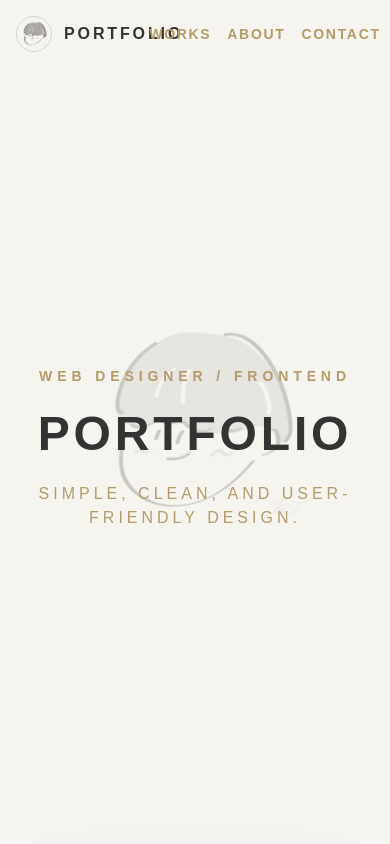
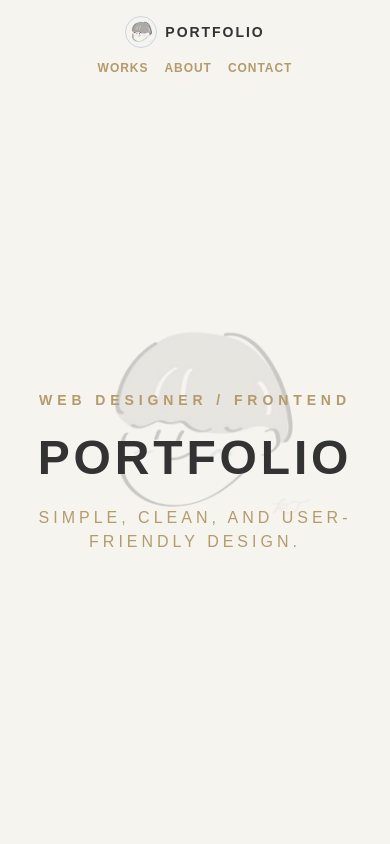
Before and after one commit to ken-220/portfolio-site, a Next.js app: page / in a window 390 px wide. Shown: the top 844 px of the page. Built offline with nearby package versions, Linux system fonts and the light colour scheme.

Commit message:
fix: responsive header layout

```diff
--- a/components/SiteHeader.tsx
+++ b/components/SiteHeader.tsx
@@ -14,7 +14,6 @@ import { usePathname } from "next/navigation";
 // ヘッダーコンポーネント
 // =========================
 export default function SiteHeader() {
-
   // =========================
   // 現在のURLパスを取得
   // 例: "/" や "/about"
@@ -41,12 +40,12 @@ export default function SiteHeader() {
     // ヘッダー全体（固定表示）
     // =========================
     <header className="sticky top-0 z-50 bg-[#f5f4ef]/80 backdrop-blur-md">
-
       {/* =========================
-          コンテナ（中央寄せ + 横並び）
+          コンテナ
+          ・スマホでは縦並び
+          ・タブレット以上で横並び
       ========================= */}
-      <div className="mx-auto flex max-w-7xl items-center justify-between px-4 py-4 md:px-8 md:py-6">
-
+      <div className="mx-auto flex max-w-7xl flex-col items-center gap-3 px-4 py-4 md:flex-row md:items-center md:justify-between md:gap-0 md:px-8 md:py-6">
         {/* =========================
             ロゴ + サイト名
             クリックでトップへ
@@ -54,23 +53,24 @@ export default function SiteHeader() {
         <Link
           href="/"
           onClick={handleHomeClick}
-          className="flex items-center gap-3 transition hover:opacity-70"
+          className="flex items-center gap-2 transition hover:opacity-70 md:gap-3"
         >
           <img
             src="/icon1.png"
             alt="Portfolio logo"
-            className="h-9 w-9 rounded-full border border-slate-300 md:h-10 md:w-10"
+            className="h-8 w-8 rounded-full border border-slate-300 md:h-10 md:w-10"
           />
-          <span className="text-base font-semibold tracking-[0.18em] text-[#333] md:text-lg md:tracking-[0.22em]">
+          <span className="text-sm font-semibold tracking-[0.14em] text-[#333] md:text-lg md:tracking-[0.22em]">
             PORTFOLIO
           </span>
         </Link>
 
         {/* =========================
             ナビゲーションメニュー
+            ・スマホでは中央寄せ
+            ・文字間と余白を少し小さくする
         ========================= */}
-        <nav className="flex items-center gap-4 text-sm font-semibold tracking-[0.12em] text-[#b59a6a] md:gap-10 md:text-lg md:tracking-[0.18em]">
-
+        <nav className="flex flex-wrap items-center justify-center gap-4 text-xs font-semibold tracking-[0.08em] text-[#b59a6a] md:gap-10 md:text-lg md:tracking-[0.18em]">
           {/* WORKS（トップページ内リンク） */}
           <a href="/#works" className="hover:text-slate-900">
             WORKS
```
